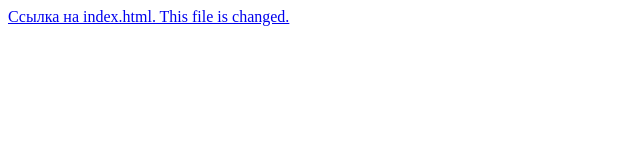
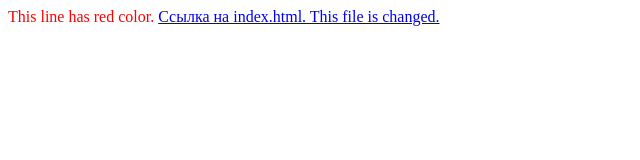
Before and after one commit to lizixbear1/the-second-rep, a plain HTML site: page anotherfile2.html in a window 1280 px wide. Shown: the whole page, without its empty margins (0-640 px from the left). Drawn offline with Linux system fonts and the light colour scheme.

Commit message:
Anotherfile2.html is changed.

```diff
--- a/anotherfile2.html
+++ b/anotherfile2.html
@@ -5,6 +5,9 @@
         </title>
     </head>
     <body>
+        <span style="color:#F00;">
+            This line has red color.
+        </span>
         <a href="./index.html">
             Ссылка на index.html.
             This file is changed.
```
